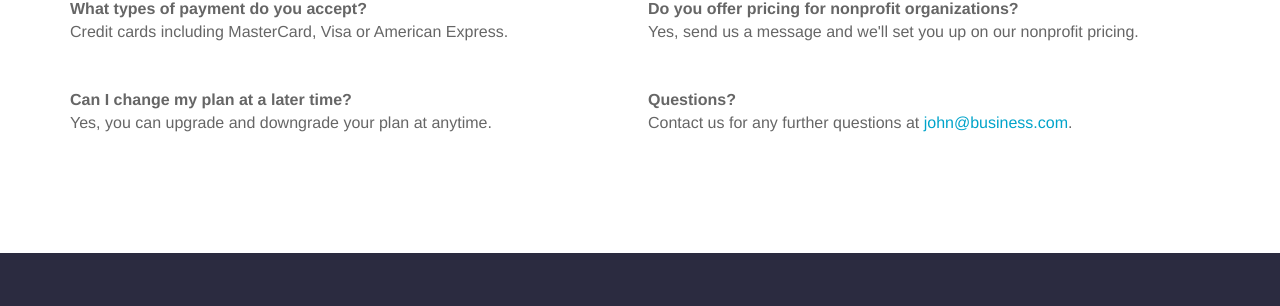
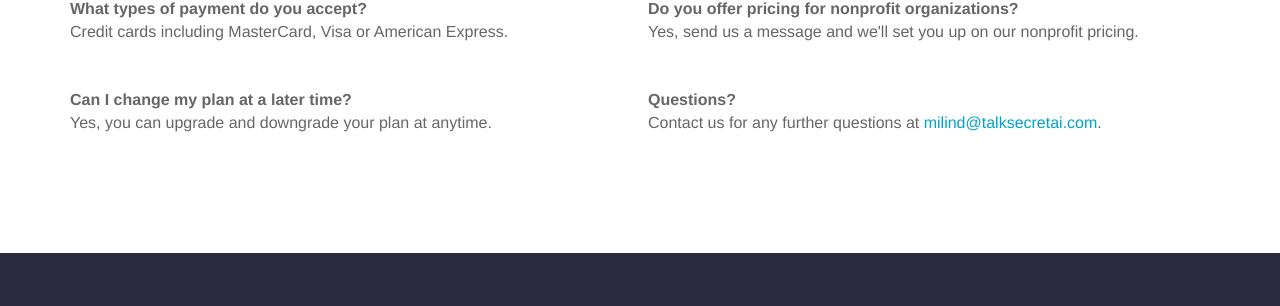
Before and after one commit to milinddeore/talkSecretAIWebsite, a Jekyll site: the page built from pricing.html, in a window 1280 px wide. Shown: the part 1029-1335 px from the top of the page. Built offline with Jekyll 4.4.1, drawn with Linux system fonts in a browser that asks for light colours.

Commit message:
Update pricing.html

```diff
--- a/pricing.html
+++ b/pricing.html
@@ -65,7 +65,7 @@
   - question: Do you offer pricing for nonprofit organizations?
     answer: Yes, send us a message and we'll set you up on our nonprofit pricing.
   - question: Questions?
-    answer: Contact us for any further questions at <a href="#">john@business.com</a>.
+    answer: Contact us for any further questions at <a href="#">milind@talksecretai.com</a>.
 ---
 <div class="plans">
 	{% for plan in page.pricing_table %}
```
